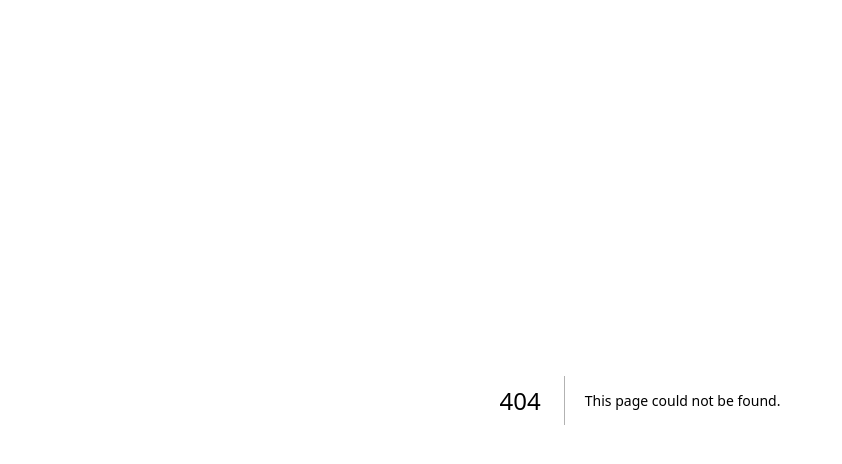
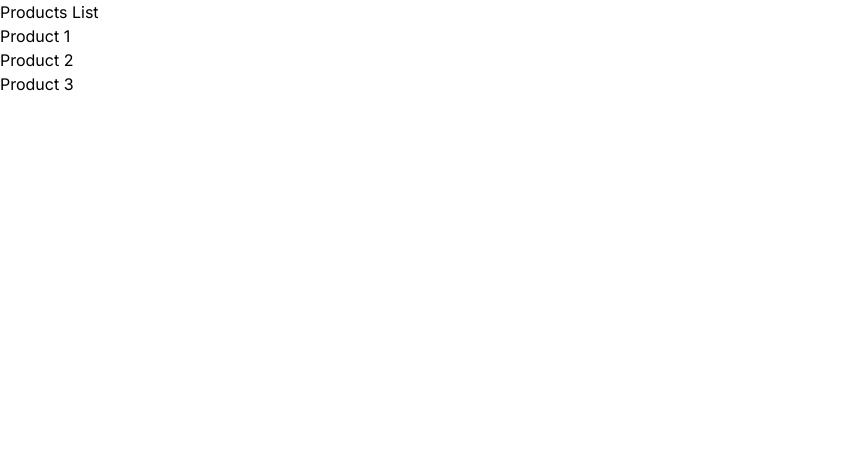
Before and after one commit to m-ahrukh/mui-designs, a Next.js app: page /products in a window 1280 px wide. Before the commit this address had no page. Shown: the top 464 px of the page, without its empty margins (0-842 px from the left). Built offline with nearby package versions, Linux system fonts and the light colour scheme.

Commit message:
added dynamic routing component

```diff
--- /dev/null
+++ b/src/app/products/[productId]/page.tsx
@@ -0,0 +1,9 @@
+export default function ProductDetails(
+  { params }: { params: { productId: string } }
+) {
+  return (
+    <>
+      <h1>Product {params.productId} Details</h1>
+    </>
+  )
+}
--- /dev/null
+++ b/src/app/products/[productId]/reviews/[reviewId]/page.tsx
@@ -0,0 +1,12 @@
+export default function ReviewDetail({ params }: {
+  params: {
+    productId: string,
+    reviewId: string
+  }
+}) {
+  return (
+    <h1>
+      Review {params.reviewId} for product {params.productId}
+    </h1>
+  )
+}
--- /dev/null
+++ b/src/app/products/page.tsx
@@ -0,0 +1,11 @@
+export default function ProductList() {
+  return (
+    <>
+      <h1>Products List</h1>
+      <h2>Product 1</h2>
+      <h2>Product 2</h2>
+      <h2>Product 3</h2>
+
+    </>
+  )
+}
```
